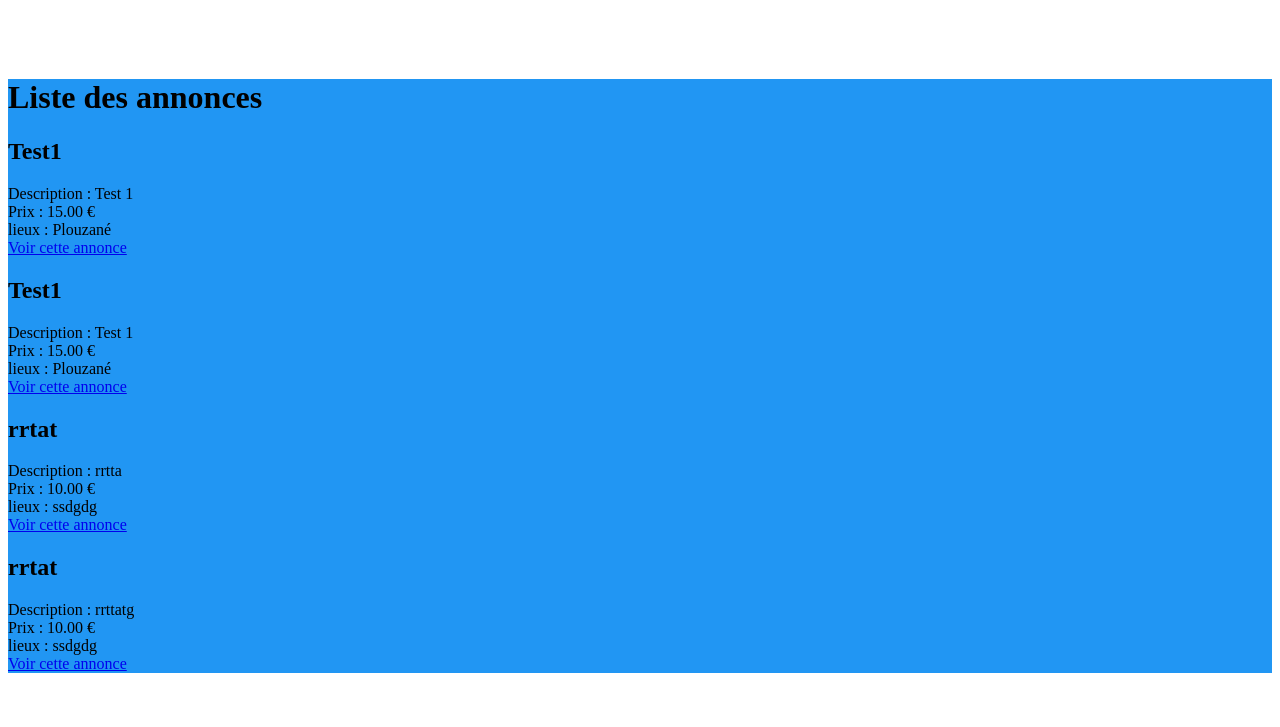
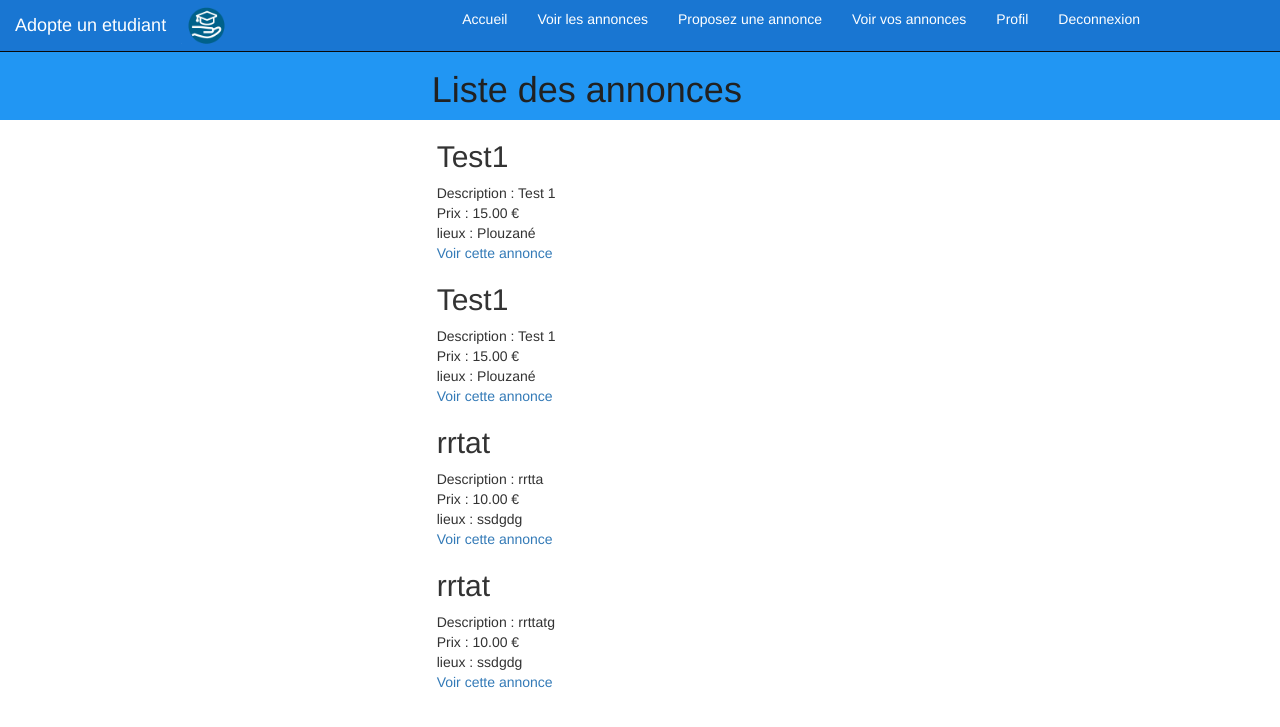
Before and after one commit to RobotScribe/adopte_un_etudiant, a Django app: page /annonces/ in a window 1280 px wide. Shown: the top 727 px of that part. Run offline with Django 3.2, Linux system fonts and the light colour scheme; data comes from the database, SQL or seed files in the repository; the page is wider than the window, and the part outside it is not shown; some libraries are stand-ins or nearby versions.

Commit message:
page accueil et list annonce

```diff
--- a/profils/templates/profils/list_annonces.html
+++ b/profils/templates/profils/list_annonces.html
@@ -2,23 +2,61 @@
 <html lang="fr">
 
 <head>
+<meta charset="utf-8">
+    <meta http-equiv="X-UA-Compatible" content="IE=edge">
+    <meta name="viewport" content="width=device-width, initial-scale=1">
     {% load static %}
-
-    <link rel="stylesheet" href="{% static 'style.css' %}" />
+    <link rel="stylesheet" href="{% static 'style.css' %}" >
+    <link rel="stylesheet" href="{% static 'css/bootstrap.css' %}">
+    <script src="https://ajax.googleapis.com/ajax/libs/jquery/3.1.1/jquery.min.js"></script>
+    <script src="{% static 'js/bootstrap.min.js' %}"></script>
 	<title>Annonces</title>
 </head>
 
 
 <body>
-<div class="background">
 
-<h1>Liste des annonces</h1>
+<!-- header -->
+<div class="row" style="height: 50px">
+<nav class="navbar navbar-inverse navbar-fixed-top" style="background-color: #1976D2">
+  <div class="container" style="display:inline-block">
+    <div id="navbar" style="display: inline-block;">
+        <img src="{% static 'img/logo.png' %}" alt="mon image" width="10%" height="10%">
+    </div>
+    <div class="navbar-header" >
+      <a class="navbar-brand" href="#" style="color :#FFFFFF">Adopte un etudiant</a>
+    </div>
+    <div id="navbar" class="collapse navbar-collapse" >
+      <ul class="nav navbar-nav" style="float:right; margin : -5% 0 0 0" >
+        <li class="active" ><a href="/" style="background-color: #1976D2">Accueil</a></li>
+        <li><a href="/annonces" style="color:#FFFFFF">Voir les annonces</a></li>
+        <li><a href="/proposer_annonce" style="color :#FFFFFF"> Proposez une annonce </a></li>
+        <li><a href="/voir_annonces_perso/a_faire" style="color:#FFFFFF"> Voir vos annonces</a></li>
+        <li><a href="/profil" style="color:#FFFFFF"> Profil</a></li>
+        <li><a href="/deconnexion" style="color:#FFFFFF"> Deconnexion </a></li>
+      </ul>
+    </div><!--/.nav-collapse -->
+  </div>
+</nav>
+</div>
+
+<!-- affichage des annonces -->
+<div class="row" >
+
+	<div class="row" style="background-color: #2196F3">
+		<div class="col-lg-4 col-lg-offset-4">
+			<h1 style="color:#212121">Liste des annonces</h1>
+		</div>
+	</div>
+
 	{% for annonce in annonces %}
+		<div class="col-lg-4 col-md-4 col-md-offset-4 col-lg-offset-4">
 			<h2>{{ annonce.titre }}</h2>
 			Description : {{annonce.annonce }} <br/>
 			Prix : {{ annonce.prix }} € <br/>
 			lieux : {{ annonce.lieux }} <br/>
 			<a href="{% url "lire_annonce" annonce.numero%}">Voir cette annonce</a>
+		</div>
 {% endfor %}
 
 </div>
--- a/static/style.css
+++ b/static/style.css
@@ -39,23 +39,19 @@ background-size: cover;
 	margin : ;
 }
 
-body {
-  padding-top: 50px;
-}
+
 .starter-template {
   padding: 40px 15px;
   text-align: center;
 
 }
 
-
-/* GLOBAL STYLES
--------------------------------------------------- */
-/* Padding below the footer and lighter body text */
-
-body {
-  padding-bottom: 40px;
-  color: #5a5a5a;
+.full {
+  background: #2196F3 no-repeat center center fixed;
+    -webkit-background-size: cover;
+    -moz-background-size: cover;
+    background-size: cover;
+    -o-background-size: cover;
 }
 
 
```
Also changed, not shown: other parts of static/style.css (+2 -1 lines), profils/templates/profils/connexion.html (+12 -5 lines), templates/base.html (+16 -67 lines), db.sqlite3. Lines whose indentation alone changed are shown as unchanged.
